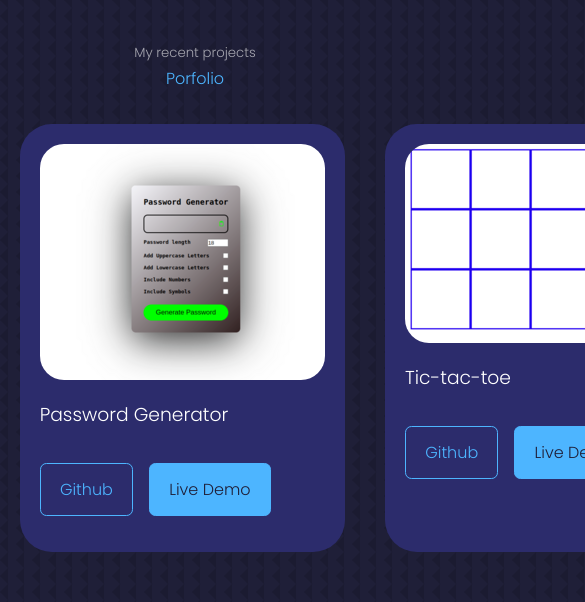
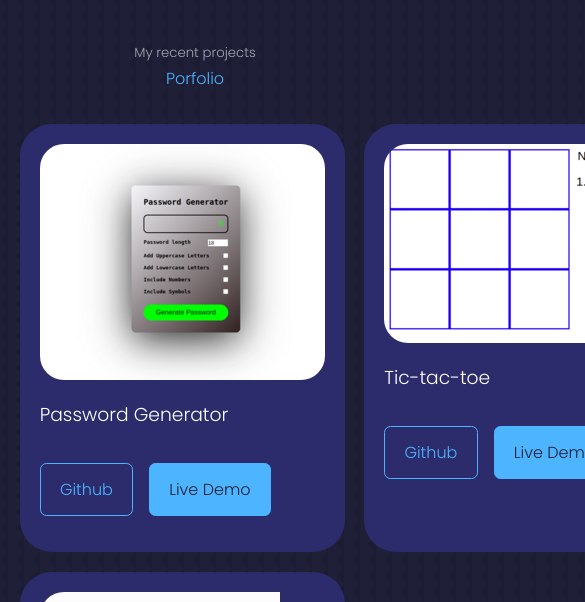
Before and after one commit to cliff-folsom/portfolio, a React (Create React App) app: page / in a window 390 px wide. Shown: the part 4680-5282 px from the top of the page, 585 px wide, since content can reach past the window. Built offline with nearby package versions, Linux system fonts and the light colour scheme.

Commit message:
fixed portfolio__item

```diff
--- a/src/components/Portfolio/Portfolio.css
+++ b/src/components/Portfolio/Portfolio.css
@@ -43,3 +43,17 @@
     gap: 1rem;
     margin-bottom: 1rem;
 }
+
+/************* Media Queries (Med) ***************/
+@media screen and (max-width: 1024px) {
+    .portfolio__container {
+        grid-template-columns: 1fr 1fr;
+        gap: 1.2rem;
+    }
+}
+
+
+/************* Media Queries (Med) ***************/
+@media screen and (max-width: 600px) {
+
+}
```
